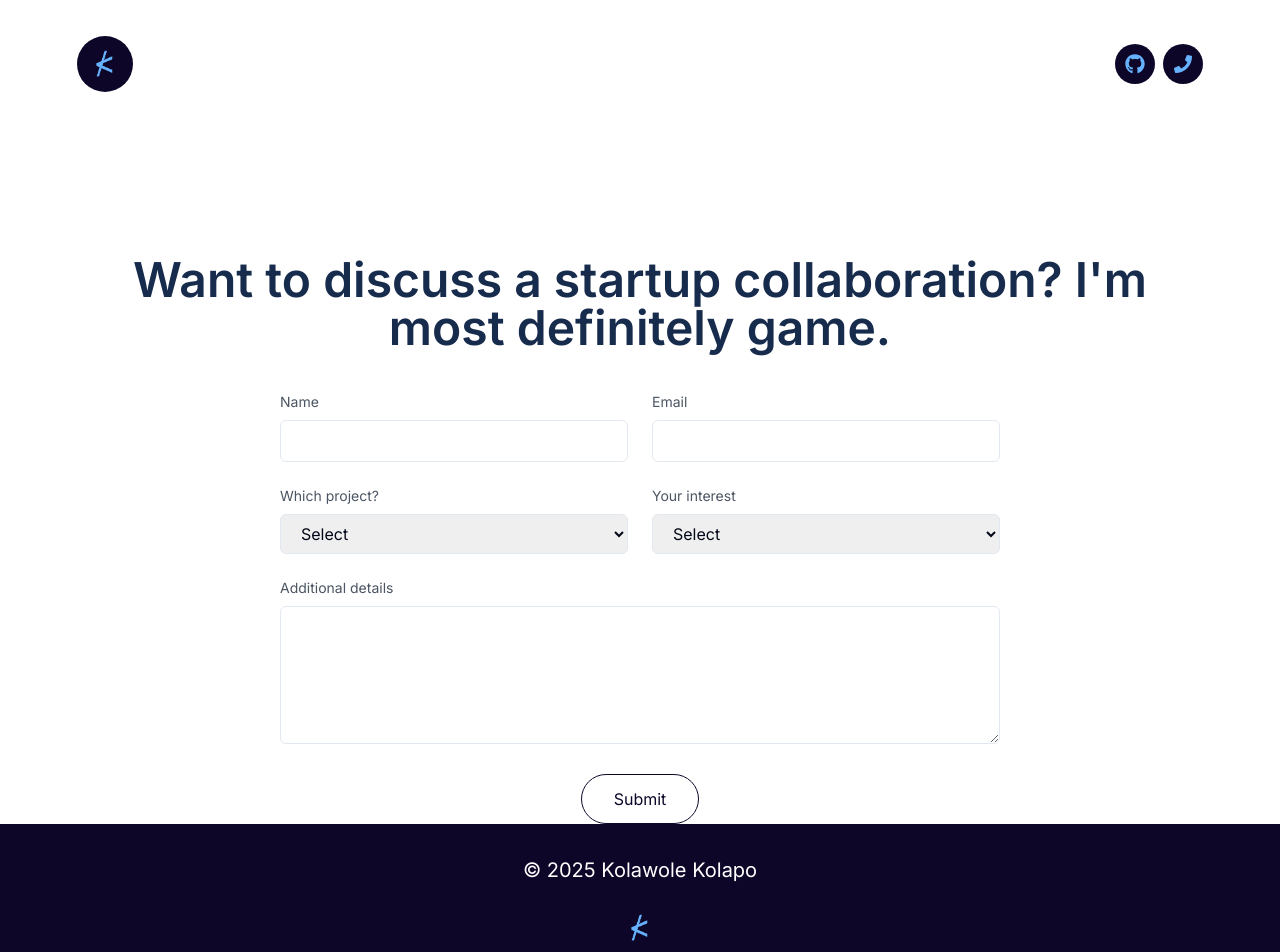
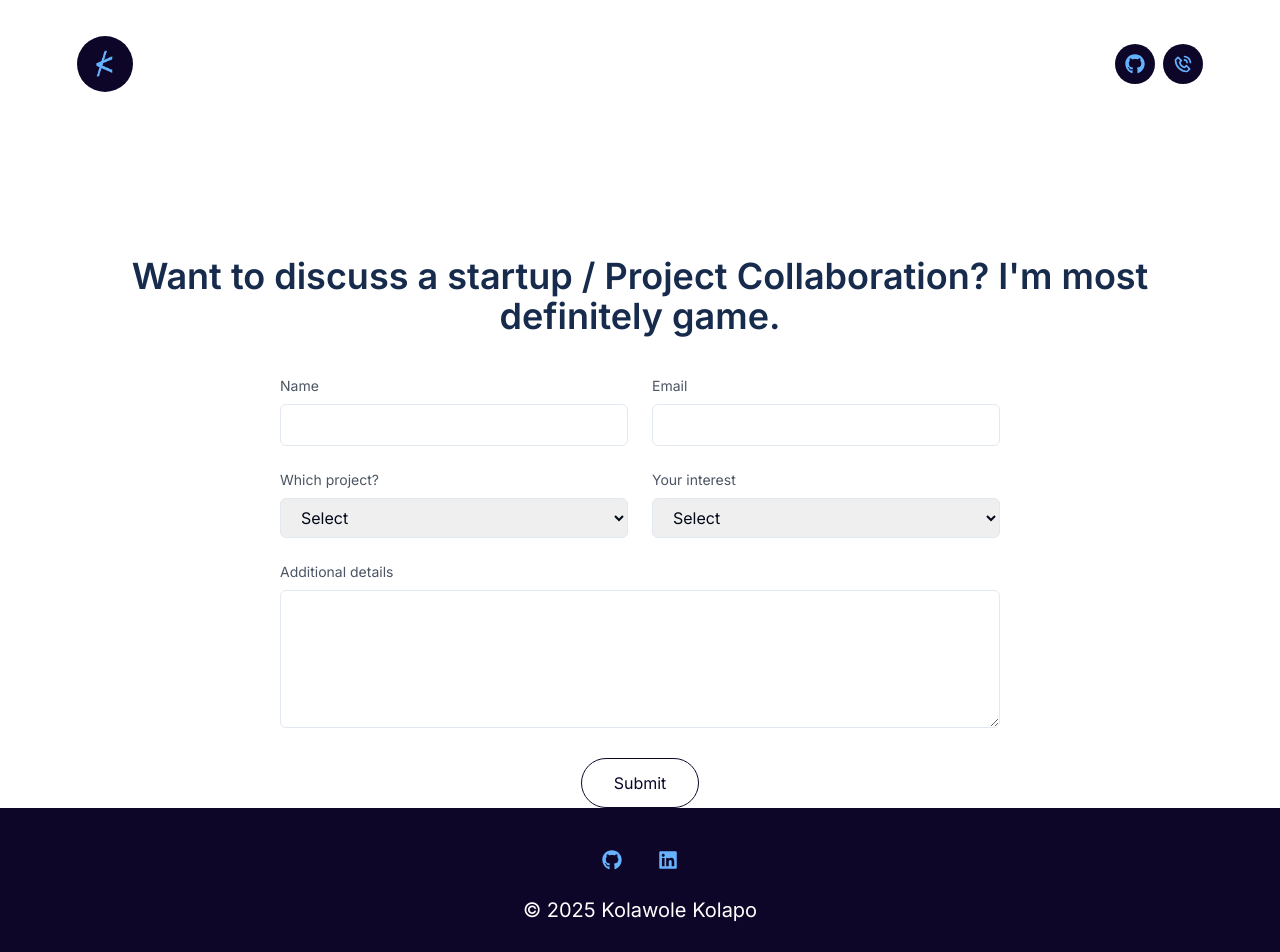
Before and after one commit to Pappy-Vx/kolapo, a Next.js app: page /contact in a window 1280 px wide. Shown: the top 952 px of the page. Built offline with nearby package versions, Linux system fonts and the light colour scheme.

Commit message:
website for review

```diff
--- a/src/app/contact/page.tsx
+++ b/src/app/contact/page.tsx
@@ -1,8 +1,13 @@
 import ContactMe from "@/components/ContactMe"
 
 export const metadata = {
-    title: 'Contact • Elizabeth Jikiemi Award-Winning Project Manager and NGO Specialist',
-    description: 'Elizabeth Jikiemi is a Super Award-Winning Project Manager and NGO Specialist based in Indiana specializing in branding, design, interactive, and advertising to help challenger brands break through the clutter and outsmart the competition.',
+    title: 'Contact • Kolawole Kolapo | Software Engineer & Co-Founder',
+    description: 'Kolawole kolapo is a software engineer and co-founder based in Lagos, Nigeria. He specializes in building web applications and software solutions.',
+    icons: {
+      icon: [
+        { url: "/kola.jpg", type: "image/jpg" }
+      ]
+    }
   }
 
 export default function Contact() {
--- a/src/app/page.tsx
+++ b/src/app/page.tsx
@@ -8,7 +8,7 @@ import StartupProjectsSection from "@/components/StartupProjectsSection"
 import ContactSection from "@/components/ContactSection"
 import TestimonialsSection from "@/components/TestimonialsSection"
 import CTASection from "@/components/CTASection"
-import Footer from "@/components/Footer"
+
 import type { Metadata } from "next"
 
 export const metadata: Metadata = {
@@ -34,7 +34,7 @@ export default function Home() {
       <ContactSection />
       <TestimonialsSection />
       <CTASection />
-      <Footer />
+
     </main>
   )
 }
--- a/src/components/CTASection.tsx
+++ b/src/components/CTASection.tsx
@@ -2,7 +2,7 @@ import Link from "next/link"
 
 export default function CTASection() {
   return (
-    <div className="relative flex max-h-[30rem] h-screen flex-col items-center justify-center gap-10 bg-primary pt-32 md:pt-0">
+    <div className="relative flex max-h-[30rem] h-64 flex-col items-center justify-center gap-10 bg-primary pt-32 md:pt-0">
       <div className="absolute top-[-4rem] mx-[6%] flex w-full max-w-[1200px] flex-col items-center justify-between gap-7 rounded-xl bg-font py-14 shadow-md md:flex-row md:px-20">
         <h1 className="white text-3xl font-bold text-white">Start a project</h1>
         <p className="w-11/12 text-center text-base font-medium text-white md:w-[35%] md:text-lg">
--- a/src/components/ContactMe.tsx
+++ b/src/components/ContactMe.tsx
@@ -4,8 +4,9 @@ import { useRef, useState } from "react";
 import Link from "next/link";
 import Image from "next/image";
 import { motion } from "framer-motion";
-import { FaGithub, FaPhone } from "react-icons/fa";
+import { FaGithub } from "react-icons/fa";
 import emailjs from "@emailjs/browser";
+import { BiPhoneCall } from "react-icons/bi";
 
 export default function ContactMe() {
   const form = useRef<HTMLFormElement>(null);
@@ -20,7 +21,7 @@ export default function ContactMe() {
       emailjs
         .sendForm(
           "service_x2aghk8",
-          "template_hvrlyxn",
+          "template_9dwmn87",
           form.current,
           "OIfB_KrmWkKysMQyt" // Replace this with your EmailJS public key
         )
@@ -81,15 +82,15 @@ export default function ContactMe() {
               href="tel:+2349042418998"
               className="bg-primary rounded-full h-10 w-10 flex items-center justify-center"
             >
-              <FaPhone className="text-secondary text-lg" />
+              <BiPhoneCall className="text-secondary text-xl" />
             </Link>
           </div>
         </div>
       </nav>
 
       <div>
-        <h2 className="text-xl font-bold text-font md:text-5xl md:font-semibold text-center mx-[6%] mt-32">
-          Want to discuss a startup collaboration? I'm most definitely game.
+        <h2 className="text-xl font-bold text-font md:text-4xl md:font-semibold text-center mx-[6%] mt-32">
+          Want to discuss a startup / Project Collaboration? I'm most definitely game.
         </h2>
 
         <form
@@ -126,8 +127,11 @@ export default function ContactMe() {
                 className="w-full border rounded-md px-4 py-2 focus:outline-none focus:ring-2 focus:ring-primary"
               >
                 <option value="">Select</option>
-                <option value="AI For NGOs">AI For NGOs</option>
-                <option value="Data Dashboard">Data Dashboard</option>
+                <option value="ai">AI projects</option>
+                <option value="Fintech">Fintech / Crypto</option>
+                <option value="ecommerce">eCommerce</option>
+                <option value="business">Business</option>
+                <option value="others">Others</option>
               </select>
             </div>
             <div className="w-full">
@@ -137,9 +141,9 @@ export default function ContactMe() {
                 className="w-full border rounded-md px-4 py-2 focus:outline-none focus:ring-2 focus:ring-primary"
               >
                 <option value="">Select</option>
-                <option value="Mentorship">Mentorship</option>
-                <option value="Partnership">Partnership</option>
-                <option value="Funding">Funding</option>
+                <option value="partnership">Partnership</option>
+                <option value="development">Development</option>
+                <option value="consultation">Consultation</option>
               </select>
             </div>
           </div>
--- a/src/components/Footer.tsx
+++ b/src/components/Footer.tsx
@@ -1,12 +1,26 @@
 import Image from "next/image";
 import Link from "next/link";
-
+import { FaGithub, FaLinkedin } from "react-icons/fa";
 export default function Footer() {
   const currentYear = new Date().getFullYear(); // Dynamically get the current year
 
   return (
     <footer className="max-h-[40rem] bg-primary py-8 text-center flex items-center justify-center">
-      <div className="w-full max-w-[80rem]">
+      <div className="w-full max-w-[80rem] flex flex-col items-center justify-center">
+        <div className="flex flex-row items-center justify-center gap-4 mb-4">
+          <Link
+            href="https://github.com/Pappy-Vx"
+            className="bg-primary rounded-full h-10 w-10 flex items-center justify-center"
+          >
+            <FaGithub className="text-secondary text-xl" />
+          </Link>
+          <Link
+            href="https://www.linkedin.com/in/kolapo-kolawole-21495b1b3//"
+            className="bg-primary rounded-full h-10 w-10 flex items-center justify-center"
+          >
+            <FaLinkedin className="text-secondary text-xl" />
+          </Link>
+        </div>
         <h2 className="text-center text-lg font-normal text-white md:text-xl">
           &copy; {currentYear} Kolawole Kolapo
         </h2>
@@ -16,7 +30,6 @@ export default function Footer() {
           </Link>
         </div>
       </div>
-
     </footer>
   );
 }
--- a/src/components/TestimonialsSection.tsx
+++ b/src/components/TestimonialsSection.tsx
@@ -66,7 +66,7 @@ export default function TestimonialsSection() {
           {testimonials.map((testimonial) => (
             <SwiperSlide key={testimonial.id}>
               <div className="w-full py-14 px-4">
-                <p className="whitespace-normal py-12 text-xl font-normal md:mx-80 md:text-2xl">
+                <p className="whitespace-normal py-12 text-xl font-normal mx-8 md:mx-20 md:text-2xl">
                   "{testimonial.quote}"
                 </p>
                 <h2 className="text-xl font-semibold">{testimonial.name}</h2>
```
Lines whose indentation alone changed are shown as unchanged.
